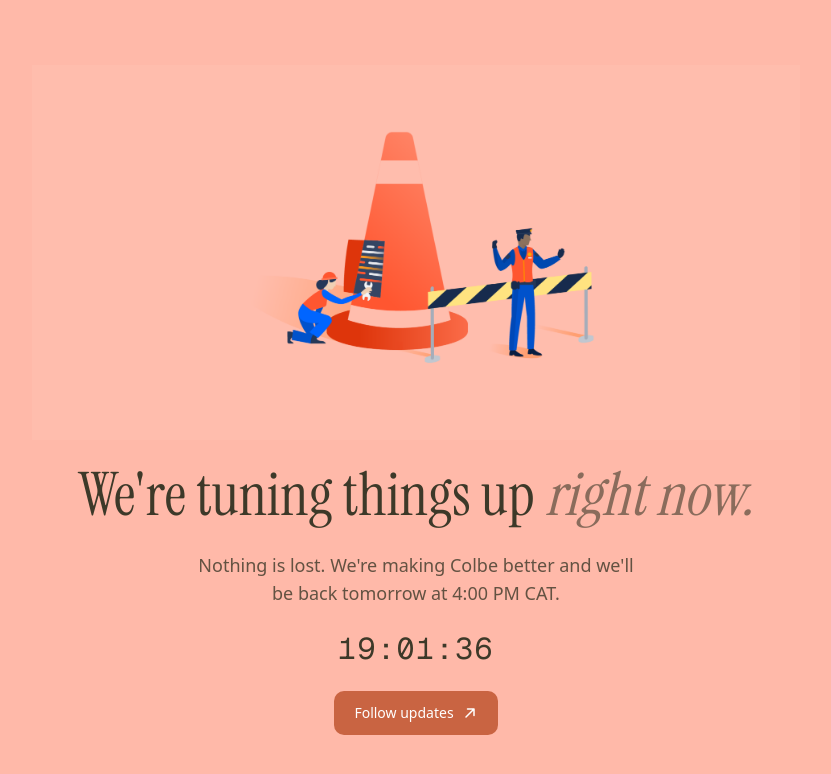
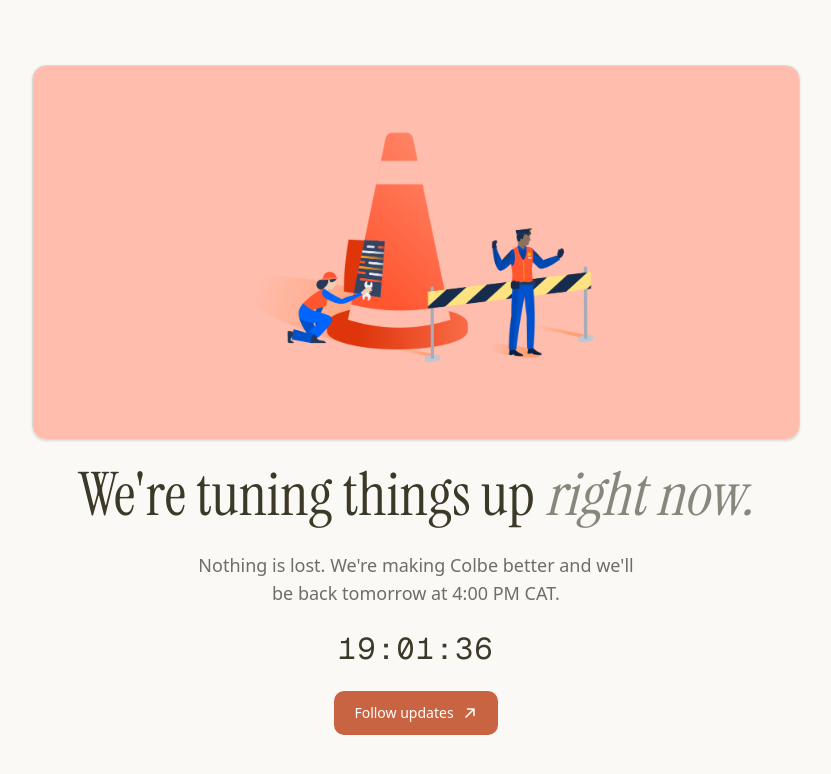
Before and after one commit to ColbemLLC/mockup, a Next.js app: page / in a window 1280 px wide. Shown: the top 774 px of the page, without its empty margins (224-1055 px from the left). Built offline with nearby package versions, Linux system fonts and the light colour scheme.

Commit message:
feat: update file

```diff
--- a/app/page.tsx
+++ b/app/page.tsx
@@ -28,22 +28,22 @@ export default function Page() {
   const time = useCountdown();
 
   return (
-    <main className="fixed inset-0 flex flex-col items-center justify-center gap-6 overflow-y-auto bg-[#ffb9a9] px-6 py-8 text-center text-[#3d3929]">
+    <main className="fixed inset-0 flex flex-col items-center justify-center gap-6 overflow-y-auto bg-background px-6 py-8 text-center text-foreground">
       <Image
         src="/placeholder/maintenance.png"
         alt="Maintenance in progress"
         width={1910}
         height={931}
         priority
-        className="h-auto w-full max-w-3xl"
+        className="h-auto w-full max-w-3xl rounded-card border border-border shadow-sm"
       />
 
       <h1 className="max-w-3xl font-[family-name:var(--font-instrument-serif)] text-5xl leading-[1.05] sm:text-6xl">
         We&apos;re tuning things up{" "}
-        <span className="italic opacity-60">right now.</span>
+        <span className="italic text-foreground/60">right now.</span>
       </h1>
 
-      <p className="max-w-md text-base opacity-80 sm:text-lg">
+      <p className="max-w-md text-base text-muted sm:text-lg">
         Nothing is lost. We&apos;re making Colbe better and we&apos;ll be back
         tomorrow at 4:00 PM CAT.
       </p>
```
